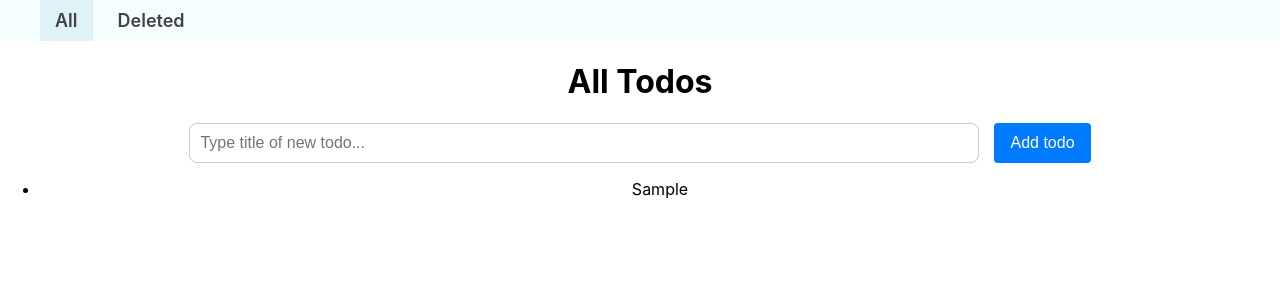
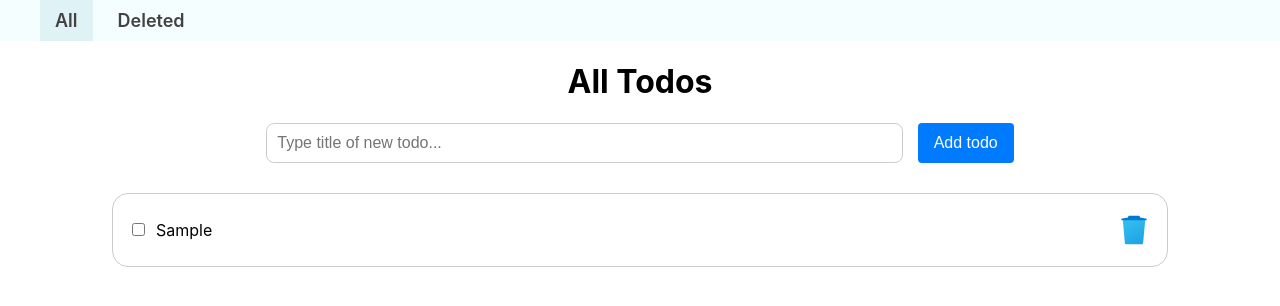
Before and after one commit to shyptia/todo, a React (Create React App) app: page / in a window 1280 px wide. Both pictures are taken after typing "Sample" into the empty fields and a click on the button "Add todo". Shown: the top 306 px of the page. Built offline with nearby package versions, Linux system fonts and the light colour scheme.

Commit message:
add todo component

```diff
--- /dev/null
+++ b/src/components/Todo/Todo.tsx
@@ -0,0 +1,47 @@
+import clsx from "clsx";
+import { Todo as TodoType } from "../../redux/todos/types";
+import { useDispatch } from "react-redux";
+import { deleteTodo, updateTodo } from "../../redux/todos/actions";
+import deleteIcon from "../../assets/svg/delete-icon.svg";
+import "./styles.scss";
+
+export function Todo({
+  todo,
+  deleted = false,
+}: {
+  todo: TodoType;
+  deleted?: boolean;
+}) {
+  const dispatch = useDispatch();
+
+  const handleDeleteTodo = () => {
+    if (deleted) return;
+
+    dispatch(deleteTodo(todo));
+  };
+
+  const handleCompletedChange = () => {
+    dispatch(updateTodo({ ...todo, completed: !todo.completed }));
+  };
+
+  return (
+    <div className={clsx("todo", todo.completed && "todo_completed")}>
+      <input
+        type="checkbox"
+        checked={todo.completed}
+        onChange={handleCompletedChange}
+        disabled={deleted}
+      />
+      <p className="todo__title">{todo.title}</p>
+
+      {!deleted && (
+        <img
+          className="todo__delete-icon"
+          onClick={handleDeleteTodo}
+          src={deleteIcon}
+          alt="logo"
+        />
+      )}
+    </div>
+  );
+}
--- /dev/null
+++ b/src/components/Todo/index.ts
@@ -0,0 +1 @@
+export * from './Todo';
--- /dev/null
+++ b/src/components/Todo/styles.scss
@@ -0,0 +1,26 @@
+.todo {
+  width: 80%;
+  display: flex;
+  justify-content: space-between;
+  align-items: center;
+  margin-bottom: 10px;
+  border: 1px solid #ccc;
+  border-radius: 16px;
+  padding: 10px 15px;
+
+  &_completed {
+    text-decoration: line-through;
+    background-color: #d8ffde;
+  }
+
+  &__title {
+    width: 100%;
+    text-align: start;
+    margin-left: 8px;
+  }
+
+  &__delete-icon {
+    width: 20;
+    height: 20;
+  }
+}
--- a/src/pages/DeletedTodoPage/DeletedTodoPage.tsx
+++ b/src/pages/DeletedTodoPage/DeletedTodoPage.tsx
@@ -1,11 +1,19 @@
+import { useSelector } from "react-redux";
 import { Header } from "../../components/Header";
+import { selectDeletedTodos } from "../../redux/todos/selectors";
+import { Todo } from "../../components/Todo";
+import './styles.scss';
 
 export function DeletedTodoPages() {
+  const deletedTodos = useSelector(selectDeletedTodos);
+
   return (
     <>
       <Header />
-      <main>
+      <main className="container">
         <h1>Deleted todos</h1>
+
+        {deletedTodos.map(deletedTodo => <Todo key={deletedTodo.id} todo={deletedTodo} deleted />)}
       </main>
     </>
   );
--- /dev/null
+++ b/src/pages/DeletedTodoPage/styles.scss
@@ -0,0 +1,5 @@
+.container {
+  display: flex;
+  flex-direction: column;
+  align-items: center;
+}
--- a/src/pages/TodoPage/TodoPage.tsx
+++ b/src/pages/TodoPage/TodoPage.tsx
@@ -7,6 +7,7 @@ import { TextInput } from "../../components/TextInput";
 import { Header } from "../../components/Header";
 import { Button } from "../../components/Button";
 import './styles.scss';
+import { Todo } from "../../components/Todo";
 
 export function TodoPage() {
   const todos = useSelector(selectAllTodos);
@@ -29,7 +30,7 @@ export function TodoPage() {
   return (
     <>
       <Header />
-      <main>
+      <main className="container">
         <h1>All Todos</h1>
 
         <div className="input-container">
@@ -41,11 +42,9 @@ export function TodoPage() {
           <Button onClick={handleAddTodo}>Add todo</Button>
         </div>
 
-        <ul>
-          {todos.map((todo) => (
-            <li key={todo.id}>{todo.title}</li>
-          ))}
-        </ul>
+        {todos.map((todo) => (
+          <Todo key={todo.id} todo={todo} />
+        ))}
       </main>
     </>
   );
--- a/src/pages/TodoPage/styles.scss
+++ b/src/pages/TodoPage/styles.scss
@@ -1,5 +1,13 @@
+.container {
+  display: flex;
+  flex-direction: column;
+  align-items: center;
+}
+
 .input-container {
+  width: 80%;
   display: flex;
   gap: 15px;
   justify-content: center;
+  margin-bottom: 30px;
 }
--- a/src/redux/todos/selectors.ts
+++ b/src/redux/todos/selectors.ts
@@ -1,3 +1,4 @@
 import { State } from "./types";
 
 export const selectAllTodos = (state: State) => state.todos;
+export const selectDeletedTodos = (state: State) => state.deletedTodos;
```
Also changed, not shown: src/assets/svg/delete-icon.svg (added).
